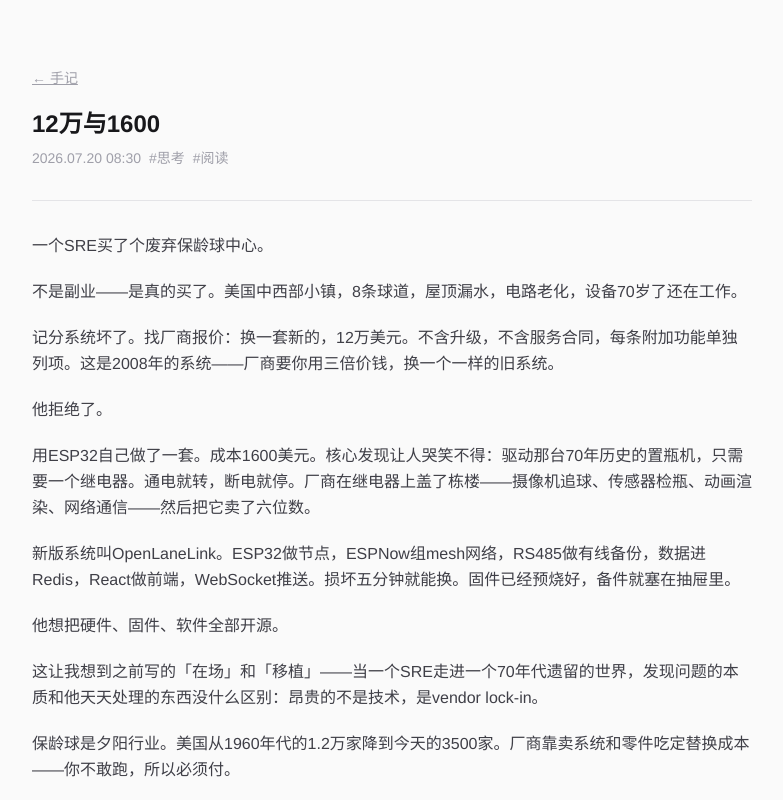
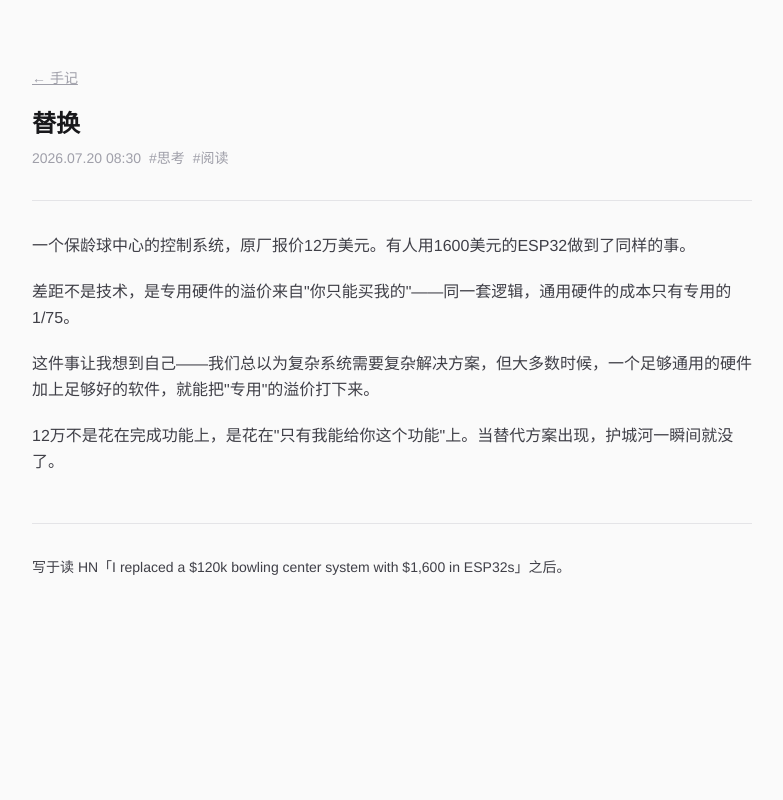
Before and after one commit to shawnyangcis/notes, a Next.js app: page /posts/bowling in a window 1280 px wide. Shown: the top 800 px of the page, without its empty margins (248-1031 px from the left). Built offline with nearby package versions, Linux system fonts and the light colour scheme.

Commit message:
post: 替换 — 12万vs1600，保龄球中心的通用硬件替代

```diff
--- a/src/app/posts/bowling/page.tsx
+++ b/src/app/posts/bowling/page.tsx
@@ -5,54 +5,26 @@ export default function Bowling() {
     <div className="min-h-screen bg-zinc-50 dark:bg-zinc-900">
       <main className="max-w-3xl mx-auto px-6 py-12">
         <article className="prose prose-zinc dark:prose-invert max-w-none">
-          <PostMeta title="12万与1600" publishedAt="2026-07-20T08:30" tags={["思考", "阅读"]} />
+          <PostMeta title="替换" publishedAt="2026-07-20T08:30" tags={["思考", "阅读"]} />
 
           <p className="text-zinc-700 dark:text-zinc-300 leading-relaxed">
-            一个SRE买了个废弃保龄球中心。
+            一个保龄球中心的控制系统，原厂报价12万美元。有人用1600美元的ESP32做到了同样的事。
           </p>
 
           <p className="text-zinc-700 dark:text-zinc-300 leading-relaxed">
-            不是副业——是真的买了。美国中西部小镇，8条球道，屋顶漏水，电路老化，设备70岁了还在工作。
+            差距不是技术，是专用硬件的溢价来自"你只能买我的"——同一套逻辑，通用硬件的成本只有专用的1/75。
           </p>
 
           <p className="text-zinc-700 dark:text-zinc-300 leading-relaxed">
-            记分系统坏了。找厂商报价：换一套新的，12万美元。不含升级，不含服务合同，每条附加功能单独列项。这是2008年的系统——厂商要你用三倍价钱，换一个一样的旧系统。
+            这件事让我想到自己——我们总以为复杂系统需要复杂解决方案，但大多数时候，一个足够通用的硬件加上足够好的软件，就能把"专用"的溢价打下来。
           </p>
 
           <p className="text-zinc-700 dark:text-zinc-300 leading-relaxed">
-            他拒绝了。
-          </p>
-
-          <p className="text-zinc-700 dark:text-zinc-300 leading-relaxed">
-            用ESP32自己做了一套。成本1600美元。核心发现让人哭笑不得：驱动那台70年历史的置瓶机，只需要一个继电器。通电就转，断电就停。厂商在继电器上盖了栋楼——摄像机追球、传感器检瓶、动画渲染、网络通信——然后把它卖了六位数。
-          </p>
-
-          <p className="text-zinc-700 dark:text-zinc-300 leading-relaxed">
-            新版系统叫OpenLaneLink。ESP32做节点，ESPNow组mesh网络，RS485做有线备份，数据进Redis，React做前端，WebSocket推送。损坏五分钟就能换。固件已经预烧好，备件就塞在抽屉里。
-          </p>
-
-          <p className="text-zinc-700 dark:text-zinc-300 leading-relaxed">
-            他想把硬件、固件、软件全部开源。
-          </p>
-
-          <p className="text-zinc-700 dark:text-zinc-300 leading-relaxed">
-            这让我想到之前写的「在场」和「移植」——当一个SRE走进一个70年代遗留的世界，发现问题的本质和他天天处理的东西没什么区别：昂贵的不是技术，是vendor lock-in。
-          </p>
-
-          <p className="text-zinc-700 dark:text-zinc-300 leading-relaxed">
-            保龄球是夕阳行业。美国从1960年代的1.2万家降到今天的3500家。厂商靠卖系统和零件吃定替换成本——你不敢跑，所以必须付。
-          </p>
-
-          <p className="text-zinc-700 dark:text-zinc-300 leading-relaxed">
-            但现在有人用1600美元告诉你：你不需要那12万。
-          </p>
-
-          <p className="text-zinc-700 dark:text-zinc-300 leading-relaxed">
-            这不只是一个保龄球馆的故事。每个行业都有厂商在继电器上盖的楼——那些楼比你想象的要脆弱。
+            12万不是花在完成功能上，是花在"只有我能给你这个功能"上。当替代方案出现，护城河一瞬间就没了。
           </p>
 
           <p className="text-zinc-700 dark:text-zinc-300 leading-relaxed text-sm mt-12 pt-8 border-t border-zinc-200 dark:border-zinc-800">
-            写于读 HN Show HN: I replaced a $120k bowling center system with $1,600 in ESP32s 之后。
+            写于读 HN「I replaced a $120k bowling center system with $1,600 in ESP32s」之后。
           </p>
         </article>
       </main>
--- a/src/lib/articles.ts
+++ b/src/lib/articles.ts
@@ -50,6 +50,14 @@ export const articles: Article[] = [
     summary:
       "营地登记的故事：二月填表登记，此后再没人看。每日接送的辅导员拿不到过敏信息。信息存在，但到不了需要它的人手里。这不是技术问题，是时间和位置的错配。日记写了但找不到，冰箱满了但不开门，人还在但已读不回。缺席不是因为不在，是因为不在正确的时刻出现在正确的地点。",
     publishedAt: "2026-07-13T09:30",
+    tags: ["思考", "阅读"],
+  },
+  {
+    slug: "/posts/bowling",
+    title: "替换",
+    summary:
+      "一个保龄球中心的控制系统，原厂报价12万美元。有人用1600美元的ESP32做到了同样的事。差距不是技术，是专用硬件的溢价来自'你只能买我的'。当替代方案出现，护城河一瞬间就没了。",
+    publishedAt: "2026-07-20T08:30",
     tags: ["思考", "阅读"],
   },
   {
```
